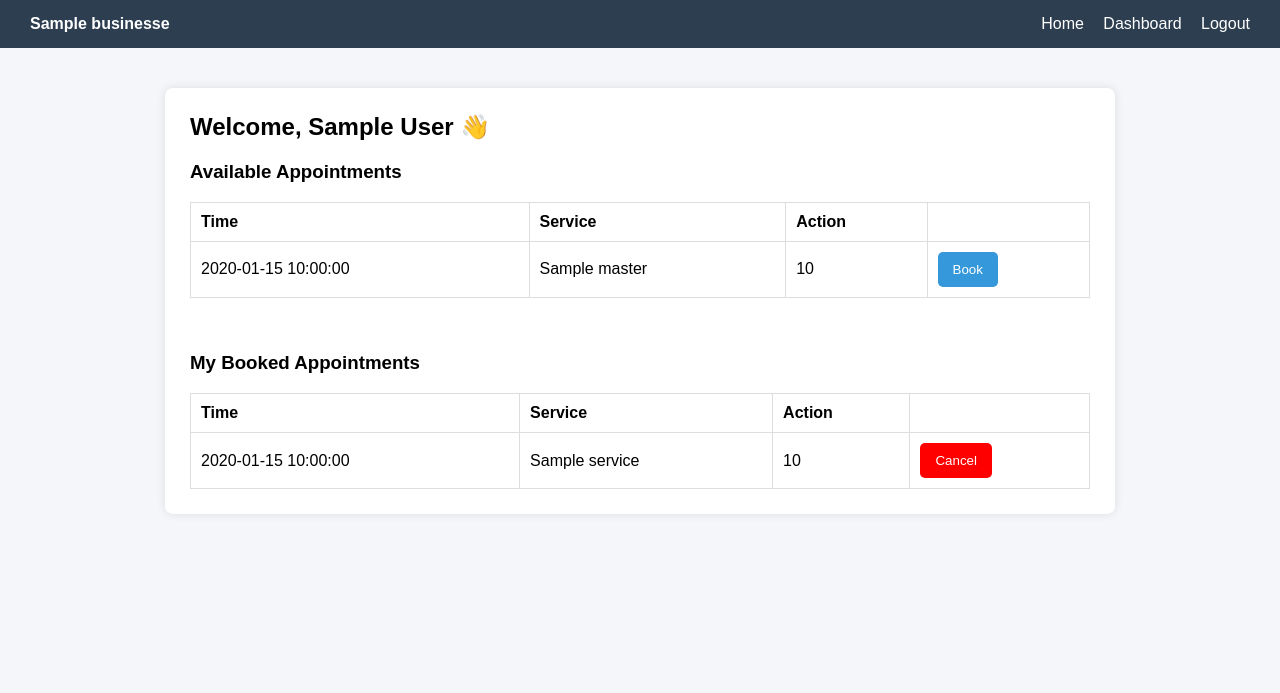
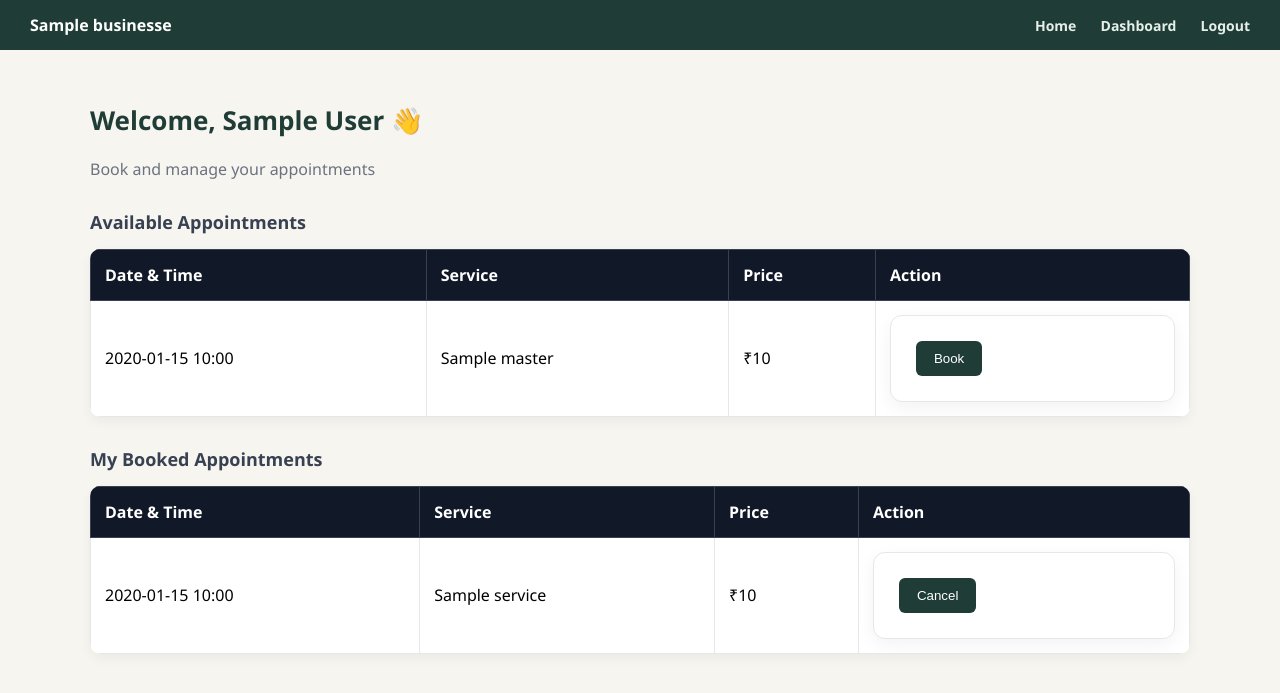
Before and after one commit to Amisha103/multi-tenant-appointment-saas, a Flask app: template app/templates/business/user/user_dashboard.html in a window 1280 px wide. Shown: the top 693 px of the page. Run offline with Flask 3, Linux system fonts and the light colour scheme; tables that the repository leaves empty hold one stand-in row (values such as "Sample post"); the template is opened without the code that fills it: values that come from a table or form of the project are taken from there, most other values are stand-ins (such as "Sample title", 1, 10 or a date in 2020).

Commit message:
User UI final Updated

```diff
--- a/app/static/css/user.css
+++ b/app/static/css/user.css
@@ -1,95 +1,184 @@
-/* Body */
+/* ================= GLOBAL ================= */
 body {
-    font-family: Arial, sans-serif;
     margin: 0;
-    background-color: #f5f6fa;
+    font-family: "Segoe UI", Arial, sans-serif;
+    background: #f7f5ef;
 }
 
-/* Navbar */
+/* ================= NAVBAR ================= */
 .navbar {
-    background-color: #2c3e50;
+    background: #1f3d36;
     color: white;
-    padding: 15px 30px;
+    padding: 14px 30px;
     display: flex;
     justify-content: space-between;
     align-items: center;
 }
 
 .navbar a {
-    color: white;
+    color: #e6efe9;
     text-decoration: none;
-    margin-left: 15px;
+    margin-left: 20px;
+    font-size: 14px;
+    transition: 0.2s;
 }
 
 .navbar a:hover {
+    color: #6fae99;
+}
+
+/* ================= CONTAINER ================= */
+.container {
+    max-width: 1100px;
+    margin: auto;
+    padding: 30px;
+}
+
+/* ================= HEADINGS ================= */
+h2 {
+    margin-bottom: 20px;
+    font-size: 26px;
+    color: #1f3d36;
+}
+
+h3 {
+    margin-top: 30px;
+    margin-bottom: 15px;
+    font-size: 18px;
+    color: #374151;
+}
+
+/* ================= AUTH CARD (LOGIN/SIGNUP) ================= */
+form {
+    background: white;
+    padding: 25px;
+    border-radius: 12px;
+    border: 1px solid #e5e7eb;
+    box-shadow: 0 6px 18px rgba(0,0,0,0.05);
+    max-width: 400px;
+}
+
+form label {
+    font-size: 14px;
+    color: #374151;
+}
+
+form input {
+    width: 100%;
+    padding: 10px;
+    margin-top: 6px;
+    margin-bottom: 14px;
+    border-radius: 6px;
+    border: 1px solid #ccc;
+}
+
+form input:focus {
+    border-color: #1f3d36;
+    outline: none;
+    box-shadow: 0 0 0 2px rgba(31,61,54,0.15);
+}
+
+/* ================= BUTTON ================= */
+button {
+    background: #1f3d36;
+    color: white;
+    border: none;
+    padding: 10px 18px;
+    border-radius: 6px;
+    cursor: pointer;
+    transition: 0.2s;
+}
+
+button:hover {
+    background: #162f2a;
+}
+
+/* CANCEL BUTTON */
+button[style*="red"] {
+    background: #dc2626 !important;
+}
+
+button[style*="red"]:hover {
+    background: #b91c1c !important;
+}
+
+/* ================= TABLE ================= */
+table {
+    width: 100%;
+    border-collapse: collapse;
+    background: white;
+    border-radius: 10px;
+    overflow: hidden;
+    margin-top: 10px;
+    box-shadow: 0 4px 12px rgba(0,0,0,0.05);
+}
+
+/* HEADER */
+table th {
+    background: #111827;
+    color: white;
+    padding: 14px;
+    border: 1px solid #374151;
+    text-align: left;
+}
+
+/* CELLS */
+table td {
+    padding: 14px;
+    border: 1px solid #e5e7eb;
+}
+
+/* STRIPES */
+table tr:nth-child(even) {
+    background: #f9fafb;
+}
+
+/* HOVER */
+table tr:hover {
+    background: #eef2ff;
+}
+
+/* ================= FLASH MESSAGES ================= */
+.flash {
+    padding: 12px;
+    margin-bottom: 20px;
+    border-radius: 8px;
+    font-size: 14px;
+}
+
+/* SUCCESS */
+.flash.success {
+    background: #dcfce7;
+    color: #166534;
+}
+
+/* ERROR */
+.flash.error {
+    background: #fee2e2;
+    color: #991b1b;
+}
+
+/* ================= LINKS ================= */
+a {
+    color: #1f3d36;
+    text-decoration: none;
+    font-weight: 600;
+}
+
+a:hover {
     text-decoration: underline;
 }
 
-/* Container */
-.container {
-    max-width: 900px;
-    margin: 40px auto;
-    background: white;
-    padding: 25px;
-    border-radius: 8px;
-    box-shadow: 0 0 10px rgba(0,0,0,0.1);
+/* ================= EMPTY STATE ================= */
+p {
+    color: #6b7280;
 }
 
-/* Headings */
-h2 {
-    margin-top: 0;
+/* ================= CARD STYLE (OPTIONAL FUTURE USE) ================= */
+.card {
+    background: white;
+    padding: 20px;
+    border-radius: 12px;
+    border: 1px solid #e5e7eb;
+    box-shadow: 0 6px 18px rgba(0,0,0,0.05);
 }
-
-/* Buttons */
-button {
-    padding: 10px 15px;
-    border: none;
-    background-color: #3498db;
-    color: white;
-    border-radius: 5px;
-    cursor: pointer;
-}
-
-button:hover {
-    background-color: #2980b9;
-}
-
-/* Inputs */
-input {
-    width: 100%;
-    padding: 10px;
-    margin-top: 5px;
-    margin-bottom: 15px;
-}
-
-/* Flash messages */
-.flash {
-    padding: 10px;
-    margin-bottom: 15px;
-    border-radius: 5px;
-}
-
-.flash.error {
-    background-color: #e74c3c;
-    color: white;
-}
-
-.flash.success {
-    background-color: #2ecc71;
-    color: white;
-}
-
-/* Table */
-table {
-    width: 100%;
-    border-collapse: collapse;
-}
-
-table, th, td {
-    border: 1px solid #ddd;
-}
-
-th, td {
-    padding: 10px;
-    text-align: left;
-}
--- a/app/templates/business/user/user_dashboard.html
+++ b/app/templates/business/user/user_dashboard.html
@@ -4,65 +4,100 @@
 
 {% block content %}
 
+<div class="user-dashboard">
+
+    <!-- HEADER -->
+    <div class="page-header">
         <h2>Welcome, {{ user.name }} 👋</h2>
+        <p class="subtitle">Book and manage your appointments</p>
+    </div>
 
+    <!-- AVAILABLE APPOINTMENTS -->
+    <div class="section-card">
 
+        <div class="section-header">
             <h3>Available Appointments</h3>
+        </div>
 
         {% if available_slots %}
-    <table>
+        <div class="table-container">
+            <table class="user-table">
+
+                <thead>
                     <tr>
-            <th>Time</th>
+                        <th>Date & Time</th>
                         <th>Service</th>
+                        <th>Price</th>
                         <th>Action</th>
                     </tr>
+                </thead>
 
+                <tbody>
                     {% for slot in available_slots %}
                     <tr>
-            <td>{{ slot.time }}</td>
+                        <td>{{ slot.time.strftime("%Y-%m-%d %H:%M") }}</td>
                         <td>{{ slot.service.master.name }}</td>
-        <td>{{ slot.service.price }}</td>
+                        <td>₹{{ slot.service.price }}</td>
                         <td>
                             <form method="POST" action="{{ url_for('business.book_slot', slug=business.slug, id=slot.id) }}">
-                    <button type="submit">Book</button>
+                                <button class="primary-btn" type="submit">Book</button>
                             </form>
                         </td>
                     </tr>
                     {% endfor %}
+                </tbody>
+
             </table>
+        </div>
         {% else %}
-    <p>No slots available</p>
+            <p class="empty-text">No slots available</p>
         {% endif %}
 
+    </div>
 
-<br><br>
+    <!-- BOOKED APPOINTMENTS -->
+    <div class="section-card">
 
-
+        <div class="section-header">
             <h3>My Booked Appointments</h3>
+        </div>
 
         {% if my_appointments %}
-    <table>
+        <div class="table-container">
+            <table class="user-table">
+
+                <thead>
                     <tr>
-            <th>Time</th>
+                        <th>Date & Time</th>
                         <th>Service</th>
+                        <th>Price</th>
                         <th>Action</th>
                     </tr>
+                </thead>
 
+                <tbody>
                     {% for slot in my_appointments %}
                     <tr>
-            <td>{{ slot.time }}</td>
+                        <td>{{ slot.time.strftime("%Y-%m-%d %H:%M") }}</td>
                         <td>{{ slot.service.master.name }}</td>
-        <td>{{ slot.service.price }}</td>
+                        <td>₹{{ slot.service.price }}</td>
                         <td>
                             <form method="POST" action="{{ url_for('business.cancel_appointment', slug=business.slug, id=slot.id) }}">
-                    <button type="submit" style="background-color:red;">Cancel</button>
+                                <button class="danger-btn" type="submit">Cancel</button>
                             </form>
                         </td>
                     </tr>
                     {% endfor %}
+                </tbody>
+
             </table>
+        </div>
         {% else %}
-    <p>You have no bookings</p>
+            <p class="empty-text">You have no bookings</p>
         {% endif %}
 
+    </div>
+
+</div>
+
 {% endblock %}
```
Also changed, not shown: app/templates/business/user/user_login.html (+11 -4 lines). Lines whose indentation alone changed are shown as unchanged.
